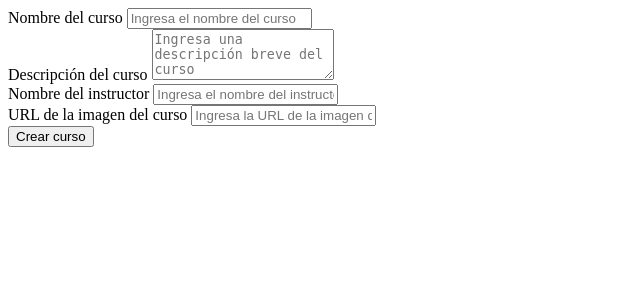
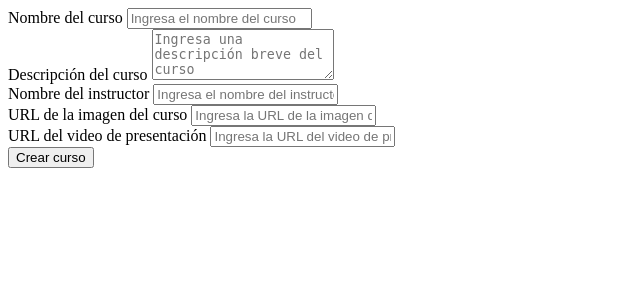
Before and after one commit to kronBELET/mabersa, a PHP site: page /plantilla.php in a window 1280 px wide. Shown: the top 300 px of the page, without its empty margins (0-640 px from the left). Run offline with PHP 8.4, Linux system fonts and the light colour scheme.

Commit message:
Add files via upload

```diff
--- a/plantilla_curso/plantilla.php
+++ b/plantilla_curso/plantilla.php
@@ -25,6 +25,10 @@
         <label for="imagen">URL de la imagen del curso</label>
         <input type="text" class="form-control" id="imagen" placeholder="Ingresa la URL de la imagen del curso">
     </div>
+    <div class="form-group">
+        <label for="video">URL del video de presentación</label>
+        <input type="text" class="form-control" id="video" placeholder="Ingresa la URL del video de presentación">
+    </div>
     <button type="submit" class="btn btn-primary">Crear curso</button>
     </form>
 
```
